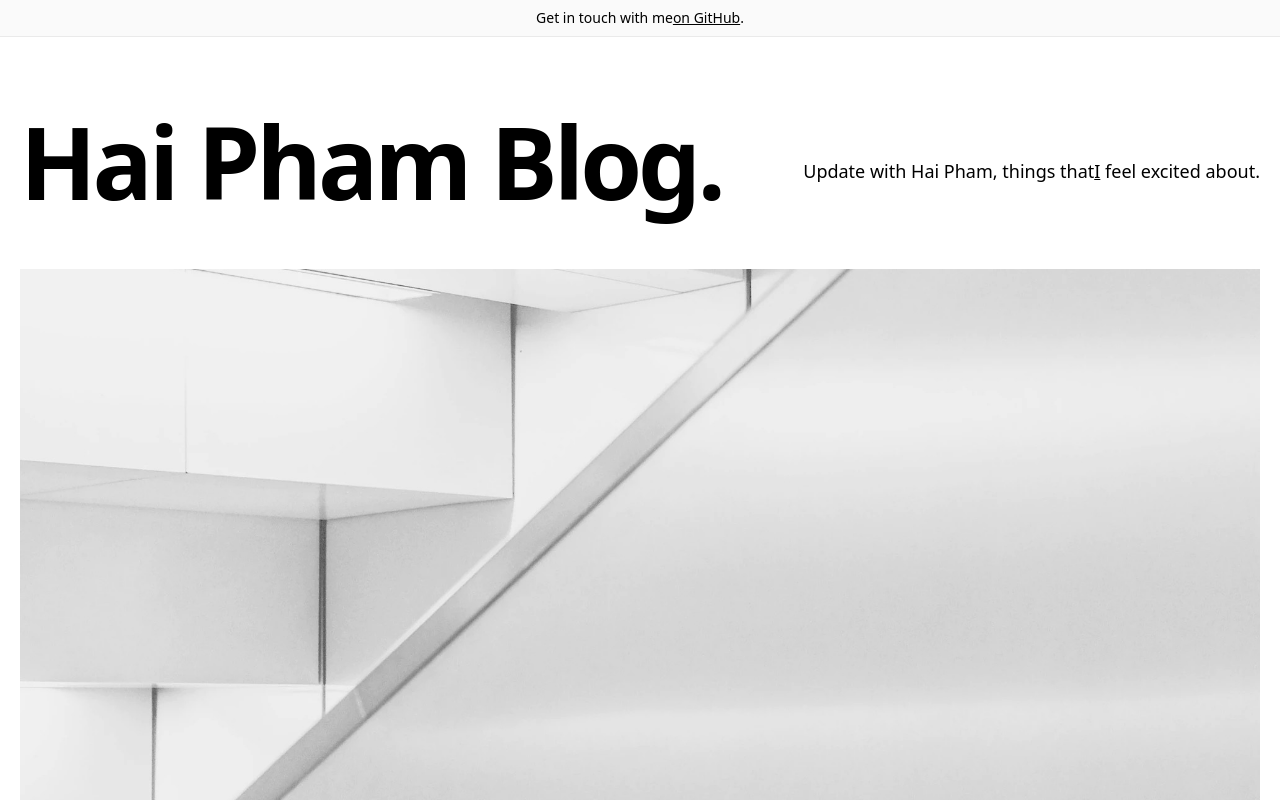
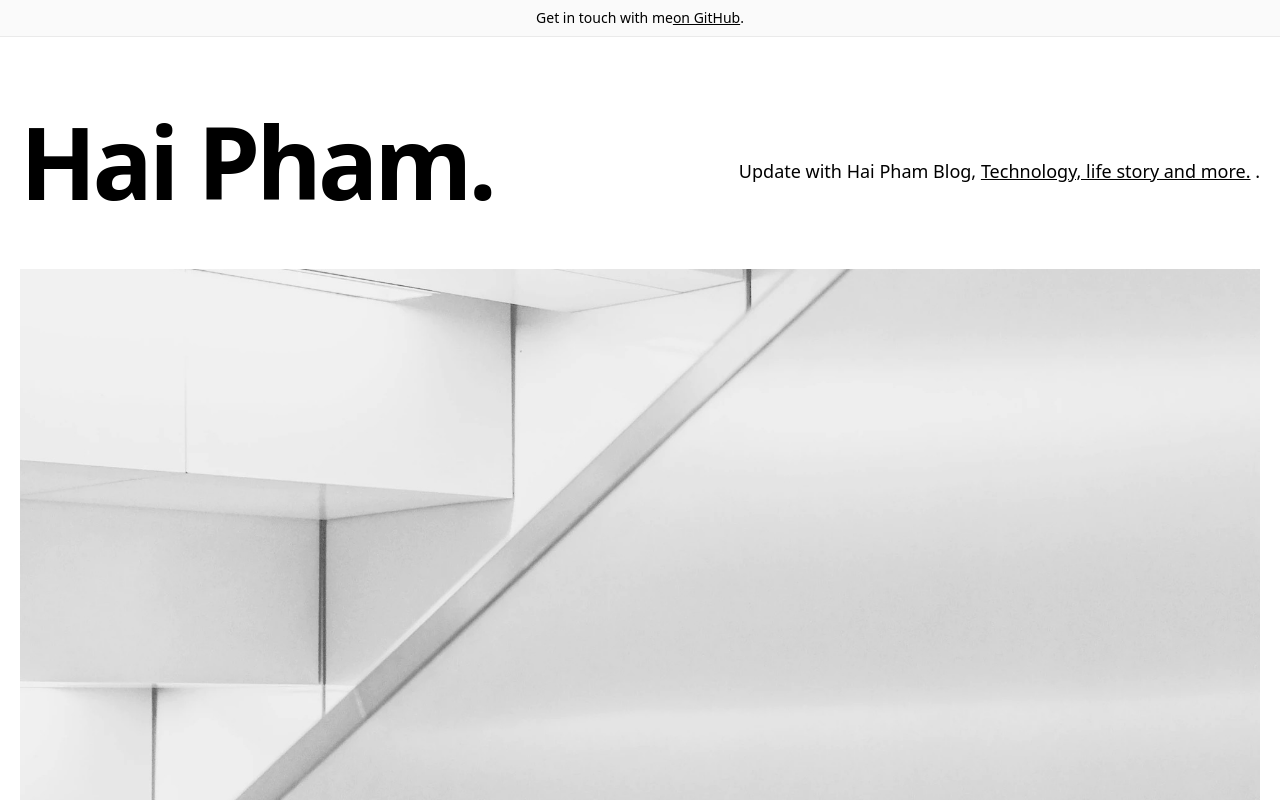
Before and after one commit to phamgiagia/HPblog, a Next.js app: page / in a window 1280 px wide. Shown: the top 800 px of the page. Built offline with nearby package versions, Linux system fonts and the light colour scheme.

Commit message:
Update intro.js

```diff
--- a/components/intro.js
+++ b/components/intro.js
@@ -4,17 +4,17 @@ export default function Intro() {
   return (
     <section className="flex-col md:flex-row flex items-center md:justify-between mt-16 mb-16 md:mb-12">
       <h1 className="text-6xl md:text-8xl font-bold tracking-tighter leading-tight md:pr-8">
-        Hai Pham Blog.
+        Hai Pham.
       </h1>
       <h4 className="text-center md:text-left text-lg mt-5 md:pl-8">
-        Update with {CMS_NAME}, things that
+        Update with {CMS_NAME} Blog,{' '}
         <a
           href="#!"
           className="underline hover:text-success duration-200 transition-colors"
         >
-          I
+          Technology, life story and more.
         </a>{' '}
-        feel excited about.
+        .
       </h4>
     </section>
   )
```
